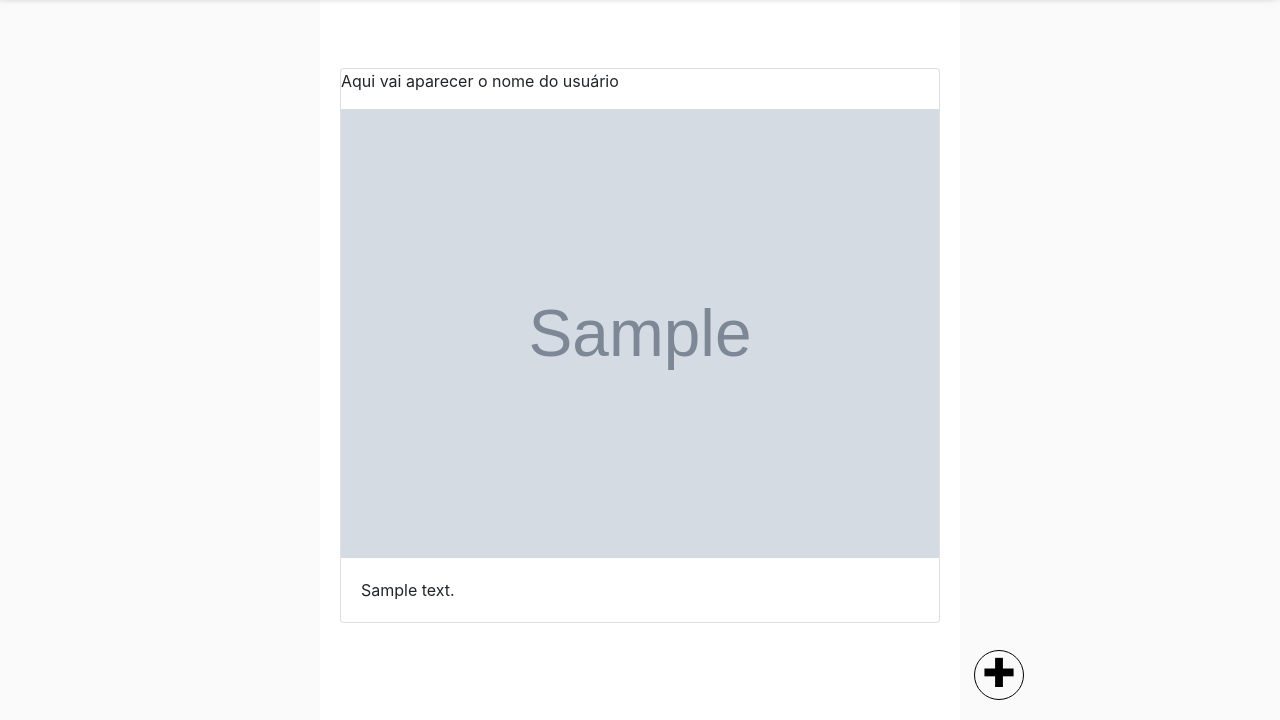
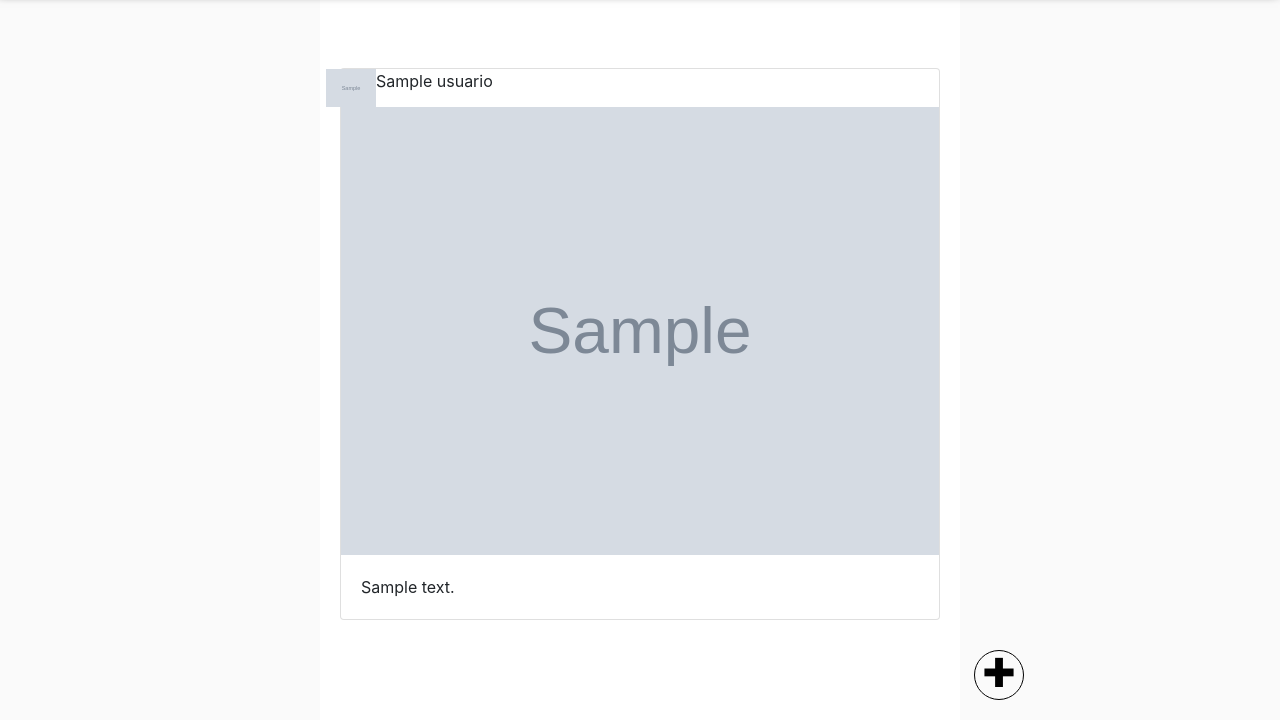
Before and after one commit to ligiapretel/fakeinstagram, a PHP site: page / in a window 1280 px wide. Shown: the part 80-800 px from the top of the page. Run offline with PHP 8.4, Linux system fonts and the light colour scheme; tables that the repository leaves empty or names only in its code hold one stand-in row (values such as "Sample post"); grey boxes marked "Sample" are stand-in pictures.

Commit message:
Imprimindo foto e nome do usuário no post.

```diff
--- a/models/Post.php
+++ b/models/Post.php
@@ -14,7 +14,7 @@ class Post extends Conexao{
 
     public function listarPosts(){
         $db = parent::criarConexao();
-        $query = $db->query('SELECT * from posts ORDER BY id DESC');
+        $query = $db->query('SELECT posts.img, posts.descricao, usuarios.nome_usuario, usuarios.foto from posts LEFT JOIN usuarios ON posts.id_usuario = usuarios.id ORDER BY posts.id DESC');
         // FETCH_OBJ - retorna uma lista de objetos. Transforma cada coluna do BD em um atributo da classe. Muda a forma de acessar esse objeto (pode ser com foreach, mas em vez de colocar [] para acessar a etiqueta, uso a sintaxe da classe, com seta. Ex.: $post->descricao)
         $resultado = $query->fetchAll(PDO::FETCH_OBJ);
         return $resultado;
--- a/views/css/styles.css
+++ b/views/css/styles.css
@@ -60,3 +60,7 @@ header {
      font-size: 1rem;
      color: darkgrey;
  }
+
+ #img-perfil{
+    width: 50px;
+ }
--- a/views/posts.php
+++ b/views/posts.php
@@ -1,5 +1,5 @@
 <?php
-
+    //Recebendo informações que estão no request do PostController
     $posts = $_REQUEST['posts'];
 
 ?>
@@ -10,7 +10,7 @@
     <meta charset="UTF-8">
     <meta name="viewport" content="width=device-width, initial-scale=1.0">
     <meta http-equiv="X-UA-Compatible" content="ie=edge">
-    <title>Document</title>
+    <title>Instagram</title>
     <link rel="stylesheet" href="https://stackpath.bootstrapcdn.com/bootstrap/4.3.1/css/bootstrap.min.css">
     <link rel="stylesheet" href="views/css/styles.css">
 </head>
@@ -20,14 +20,16 @@
     <main class="board">
     <?php foreach($posts as $post):?>
         <div class="card mt-5">
-            <p class="card-text"><?php echo "Aqui vai aparecer o nome do usuário";?></p>
+            <div class="row">
+                <img id="img-perfil" src="<?php echo $post->foto;?>" alt="Foto usuário">
+                <p class="card-text"><?php echo $post->nome_usuario;?></p>
+            </div>
             <img id="cardimg" src="<?php echo $post->img;?>" alt="Card image cap">
             <div class="card-body">
                 <p class="card-text"><?php echo $post->descricao;?></p>
             </div>
         </div>
     <?php endforeach; ?>
-        <!-- <a class="float-button" href="/instagran/formulario-post">&#10010;</a> -->
         <a class="float-button" href="/fakeinstagram/formulario-post">&#10010;</a>
     </main>
 
```
